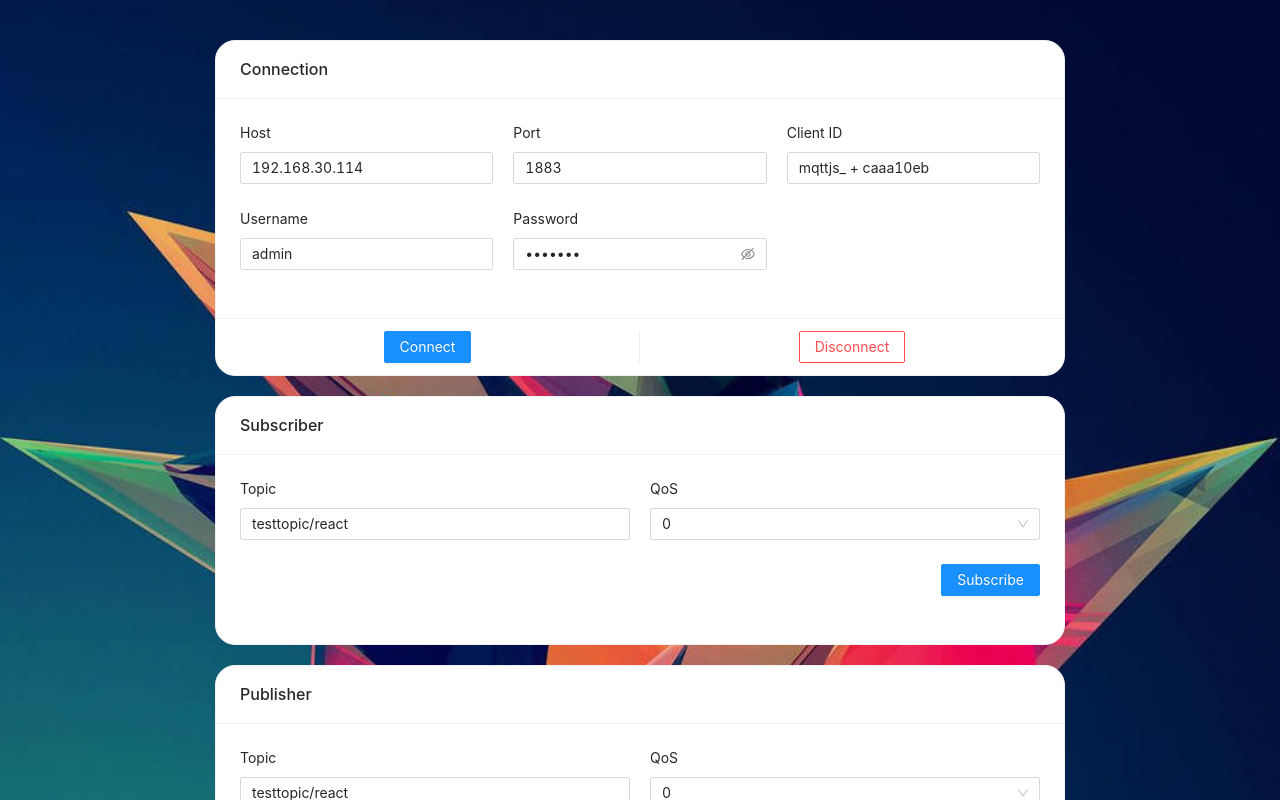
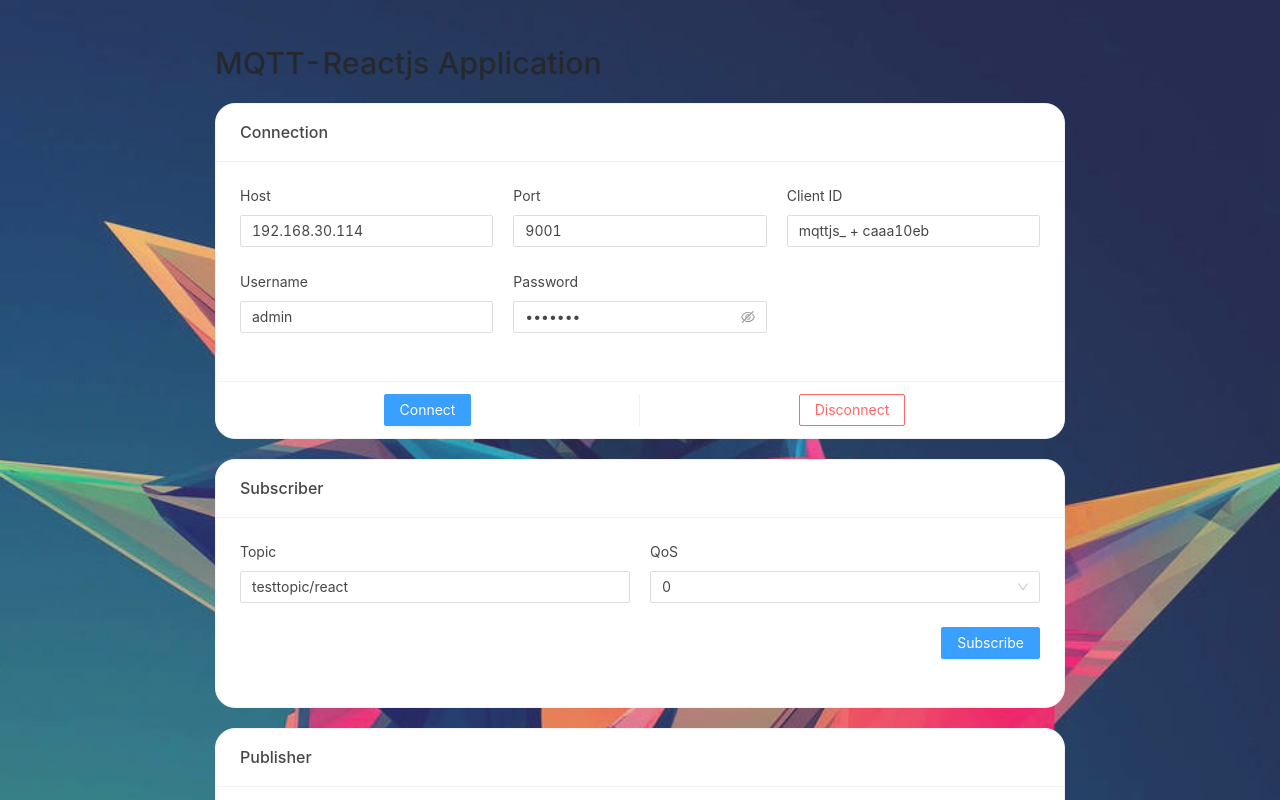
Before and after one commit to VainaviS/react-mqtt-project, a React (Create React App) app: page / in a window 1280 px wide. Shown: the top 800 px of the page. Built offline with nearby package versions, Linux system fonts and the light colour scheme.

Commit message:
few changes with connection

```diff
--- a/src/App.css
+++ b/src/App.css
@@ -4,7 +4,6 @@
   background-image: url('./image/Background.jpg');
   background-size: cover;
   background-position: center center;
-  position: relative;
   min-height: 100vh;
   padding: 40px;
   display: flex;
@@ -12,25 +11,26 @@
   align-items: center;
   overflow-y: scroll;
   justify-content: center;
+  opacity: 85%;
   font-size: calc(10px + 2vmin);
 }
 
 ::-webkit-scrollbar {
-  width: 1vw; /* THIS WILL RESET THE DEFAULT SCORLLBAR STYLING */
+  width: 0.5vw; /* THIS WILL RESET THE DEFAULT SCORLLBAR STYLING */
 }
 
 ::-webkit-scrollbar-track
 {
-	-webkit-box-shadow: inset 0 0 6px rgba(0,0,0,0.3);
-	border-radius: 5px;
+	-webkit-box-shadow: inset 0 0 1px rgba(0,0,0,0.3);
+	border-radius: 3px;
 }
 
 ::-webkit-scrollbar-thumb
 {
-	border-radius: 5px;
+	border-radius: 3px;
 	background-image: -webkit-gradient(linear,
 									   left bottom,
-									   left top,
+									   right top,
 									   color-stop(0.44, rgb(114, 157, 244)),
 									   color-stop(0.72, rgb(46, 90, 145)),
 									   color-stop(0.86, rgb(6, 18, 53)));
--- a/src/App.js
+++ b/src/App.js
@@ -7,6 +7,7 @@ function App() {
     <div className="App">
       <div class="scrollbar" id="style-7">
 				<div class="force-overflow">
+          <h3 >MQTT-Reactjs Application</h3>
       <MQTTConnect />
       </div>
 			</div>
--- a/src/components/MQTT_Connector/Connection.js
+++ b/src/components/MQTT_Connector/Connection.js
@@ -6,7 +6,7 @@ const Connection = ({ connect, disconnect, connectBtn }) => {
   const record = {
     host: '192.168.30.114',
     clientId: `mqttjs_ + ${Math.random().toString(16).substr(2, 8)}`,
-    port: 1883,
+    port: 9001,
     username: 'admin',
     password: 'vainavi'
   };
```
Also changed, not shown: src/backend/App.js (+7 -5 lines), src/backend/users.js (renamed from src/backend/userDetails.js, +5 -3 lines).
